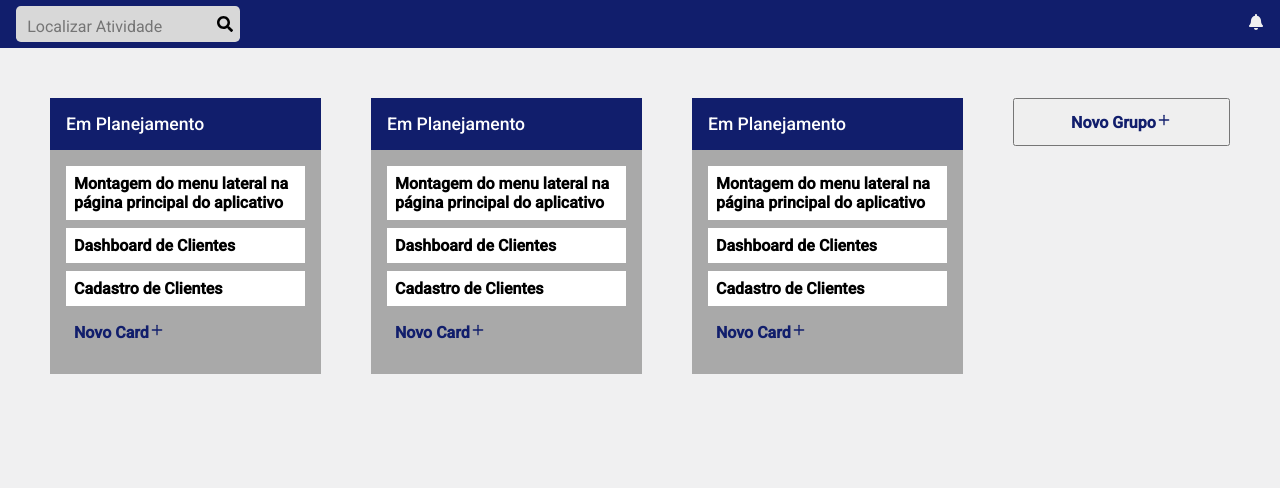
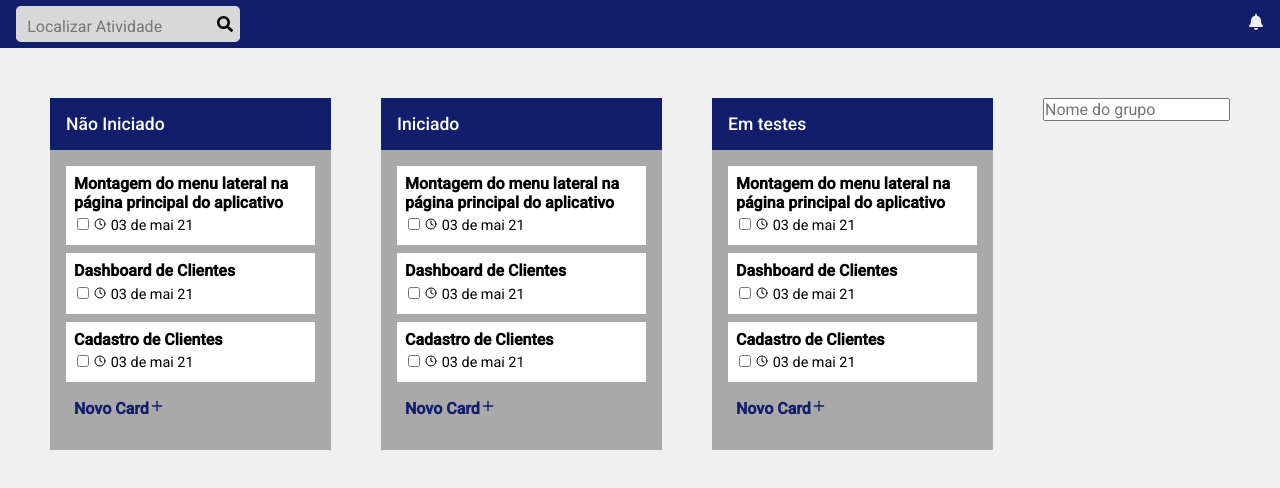
Before and after one commit to matheusmarks/taskboard-frontend, a React (Create React App) app: page / in a window 1280 px wide. Both pictures are taken after a click on the button "Novo Grupo". Shown: the top 488 px of the page. Built offline with nearby package versions, Linux system fonts and the light colour scheme.

Commit message:
feat: Implementing the strategies to create a new task group

```diff
--- a/package.json
+++ b/package.json
@@ -17,6 +17,7 @@
     "react-scripts": "4.0.3",
     "styled-components": "^5.3.0",
     "typescript": "^4.1.2",
+    "uuid": "^8.3.2",
     "web-vitals": "^1.0.1"
   },
   "devDependencies": {
@@ -24,6 +25,7 @@
     "@types/node": "^12.0.0",
     "@types/react-router-dom": "^5.1.4",
     "@types/styled-components": "^5.1.4",
+    "@types/uuid": "^8.3.1",
     "@types/yup": "^0.29.8",
     "@typescript-eslint/eslint-plugin": "^2.28.0",
     "@typescript-eslint/parser": "^2.28.0",
--- a/src/components/Board/index.tsx
+++ b/src/components/Board/index.tsx
@@ -1,15 +1,50 @@
 import React from 'react';
+import { useState } from 'react';
 import { FiPlus } from 'react-icons/fi';
 import { TaskGroup } from '../TaskGroup';
 import { BoardContainer } from './styles';
 
 export const Board: React.FC = () => {
+  const [taskGroup, setTaskGroup] = useState([<div />]);
+  const [createNewTaskGroup, setCreateNewTaskGroup] = useState(false);
+  const [showTaskGroupInput, setShowTaskGroupInput] = useState(<div />);
+
+  function handleKeyDown(event: any) {
+    if (event.key === 'Enter') {
+      setShowTaskGroupInput(<div />);
+      setCreateNewTaskGroup(false);
+      setTaskGroup([
+        ...taskGroup,
+        <TaskGroup taskGroupTitle={event.target.value} isNewTask />,
+      ]);
+    }
+  }
+
+  function handleCreateNewTaskGroup() {
+    setCreateNewTaskGroup(true);
+    setShowTaskGroupInput(
+      <input
+        type="text"
+        placeholder="Nome do grupo"
+        className="newTaskInput"
+        onKeyPress={handleKeyDown}
+      />,
+    );
+  }
+
   return (
     <BoardContainer>
-      <TaskGroup />
-      <TaskGroup />
-      <TaskGroup />
-      <button type="button" className="createNewTaskGroup">
+      <TaskGroup taskGroupTitle="Não Iniciado" isNewTask={false} />
+      <TaskGroup taskGroupTitle="Iniciado" isNewTask={false} />
+      <TaskGroup taskGroupTitle="Em testes" isNewTask={false} />
+      {taskGroup}
+      {showTaskGroupInput}
+      <button
+        type="button"
+        hidden={createNewTaskGroup}
+        className="createNewTaskGroup"
+        onClick={handleCreateNewTaskGroup}
+      >
         <span>
           Novo Grupo
           <FiPlus className="fi-plus" />
--- a/src/components/Board/styles.ts
+++ b/src/components/Board/styles.ts
@@ -17,4 +17,8 @@ export const BoardContainer = styled.div`
     color: var(--dark-blue);
     font-weight: bold;
   }
+
+  .newTaskInput {
+    height: fit-content;
+  }
 `;
--- a/src/components/Task/index.tsx
+++ b/src/components/Task/index.tsx
@@ -1,26 +1,65 @@
 import React from 'react';
-import { FiPlus } from 'react-icons/fi';
+import { FiPlus, FiClock } from 'react-icons/fi';
 import { Content } from './styles';
 
-export const Task: React.FC = () => {
-  return (
-    <Content>
-      <button type="button">
-        <p>Montagem do menu lateral na página principal do aplicativo</p>
-      </button>
-      <button type="button">
-        <p>Dashboard de Clientes</p>
-      </button>
-      <button type="button">
-        <p>Cadastro de Clientes</p>
-      </button>
+interface TaskProps {
+  isNewTask?: boolean;
+}
 
+export const Task: React.FC<TaskProps> = ({ isNewTask }) => {
+  let taskElements;
+
+  if (isNewTask === true) {
+    taskElements = (
       <button type="button" className="createNewCard">
         <span>
           Novo Card
           <FiPlus />
         </span>
       </button>
-    </Content>
-  );
+    );
+  } else {
+    taskElements = (
+      <>
+        <button type="button">
+          <p>Montagem do menu lateral na página principal do aplicativo</p>
+          <div>
+            <input type="checkbox" className="test" />
+            <span>
+              <FiClock className="fiClock" />
+            </span>
+            <span>03 de mai 21</span>
+          </div>
+        </button>
+        <button type="button">
+          <p>Dashboard de Clientes</p>
+          <div>
+            <input type="checkbox" className="test" />
+            <span>
+              <FiClock className="fiClock" />
+            </span>
+            <span>03 de mai 21</span>
+          </div>
+        </button>
+        <button type="button">
+          <p>Cadastro de Clientes</p>
+          <div>
+            <input type="checkbox" className="test" />
+            <span>
+              <FiClock className="fiClock" />
+            </span>
+            <span>03 de mai 21</span>
+          </div>
+        </button>
+        <button type="button" className="createNewCard">
+          <span>
+            Novo Card
+            <FiPlus />
+          </span>
+        </button>
+      </>
+    );
+  }
+
+  return <Content>{taskElements}</Content>;
 };
--- a/src/components/Task/styles.ts
+++ b/src/components/Task/styles.ts
@@ -13,6 +13,29 @@ export const Content = styled.main`
     margin-bottom: 0.5rem;
     font-weight: bold;
     padding: 0.5rem;
+
+    div {
+      width: fit-content;
+      border-radius: 0.2rem;
+      padding: 0.2rem;
+
+      span {
+        font-weight: 400;
+        font-size: 0.9rem;
+        margin-left: 0.3rem;
+
+        .fiClock {
+          width: 12px;
+          height: 12px;
+        }
+      }
+
+      input {
+        width: 0.75rem;
+        height: 0.75rem;
+        background-color: green;
+      }
+    }
   }
 
   .createNewCard {
--- a/src/components/TaskGroup/index.tsx
+++ b/src/components/TaskGroup/index.tsx
@@ -2,13 +2,21 @@ import React from 'react';
 import { Task } from '../Task';
 import { BoardContent } from './styles';
 
-export const TaskGroup: React.FC = () => {
+interface TaskGroupProps {
+  taskGroupTitle: string;
+  isNewTask?: boolean;
+}
+
+export const TaskGroup: React.FC<TaskGroupProps> = ({
+  taskGroupTitle,
+  isNewTask,
+}) => {
   return (
     <BoardContent>
       <header className="taskGroupTitle">
-        <span className="spanTaskGroupTitle">Em Planejamento</span>
+        <span className="spanTaskGroupTitle">{taskGroupTitle}</span>
       </header>
-      <Task />
+      <Task isNewTask={isNewTask} />
     </BoardContent>
   );
 };
```
Also changed, not shown: .eslintrc.json, 1 other file (tests, documents, lock files or other folders).
